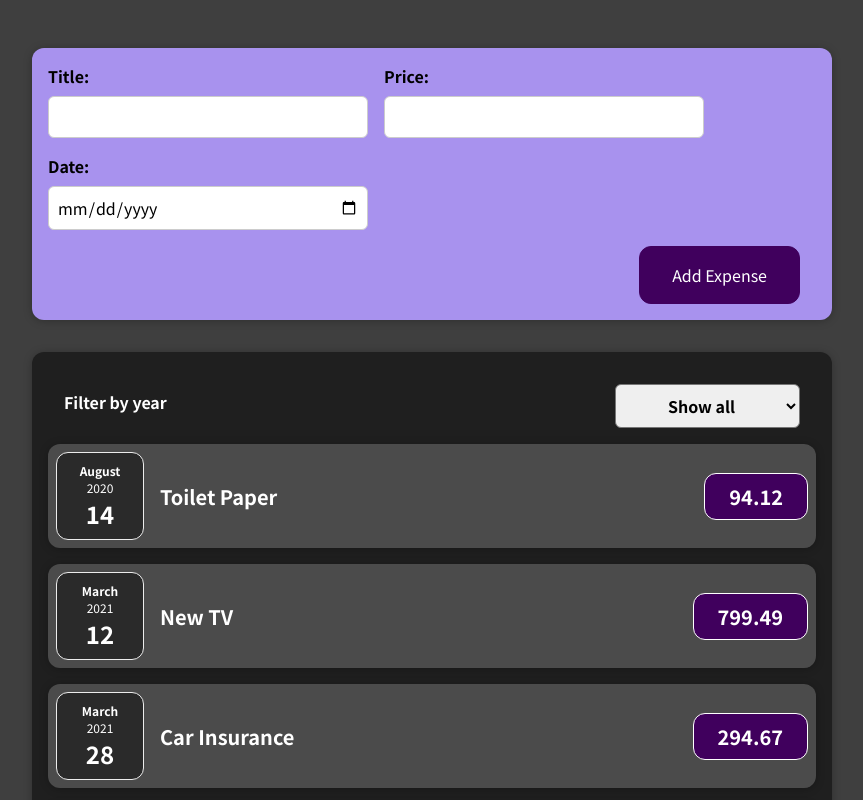
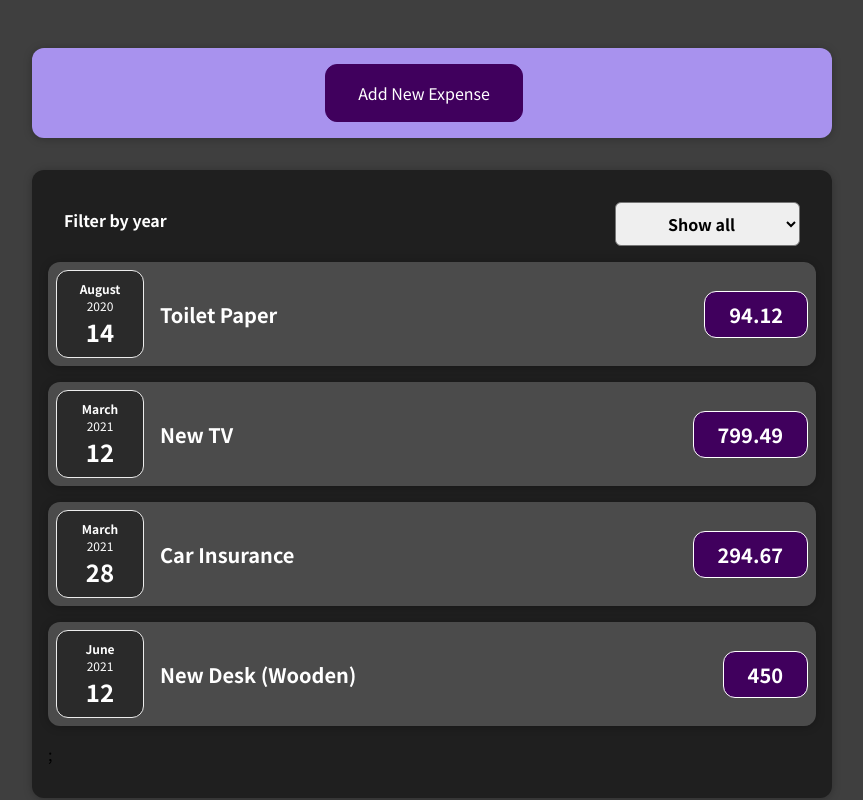
Before and after one commit to Raulosino/ExpenseTracker, a React (Create React App) app: page / in a window 1280 px wide. Shown: the top 800 px of the page, without its empty margins (208-1071 px from the left). Built offline with nearby package versions, Linux system fonts and the light colour scheme.

Commit message:
own solution to the assigment

```diff
--- a/src/components/NewExpense/ExpenseForm.js
+++ b/src/components/NewExpense/ExpenseForm.js
@@ -19,6 +19,10 @@ const ExpenseForm = (props) => {
    setEnteredDate(event.target.value);
   }
 
+  const closeForm = () =>{
+    props.closeFormSignal(false);
+  }
+
   const submitHandler =(event) =>{
     event.preventDefault();
     const expenseData = {
@@ -30,7 +34,7 @@ const ExpenseForm = (props) => {
     setEnteredTitle('');
     setEnteredPrice('');
     setEnteredDate('');
-
+    closeForm();
   }
 
   return (
@@ -38,18 +42,19 @@ const ExpenseForm = (props) => {
       <div className="new-expense__controls">
         <div className="new-expense__control">
           <label htmlFor="">Title:</label>
-          <input type="text" value={enteredTitle} onChange={titleChangeHandler}/>
+          <input required type="text" value={enteredTitle} onChange={titleChangeHandler}/>
         </div>
         <div className="new-expense__control">
             <label htmlFor="">Price:</label>
-            <input type="number"  min="0.01" step="0.01" value={enteredPrice} onChange={priceChangeHandler} />
+            <input required type="number"  min="0.01" step="0.01" value={enteredPrice} onChange={priceChangeHandler} />
         </div>
         <div className="new-expense__control">
             <label htmlFor="">Date:</label>
-            <input type="date"  min="2023-01-01" max="23-12-31" value={enteredDate} onChange={dateChangeHandler}/>
+            <input required type="date"  min="2023-01-01" max="23-12-31" value={enteredDate} onChange={dateChangeHandler}/>
         </div>
       </div>
       <div className="new-expense__actions">
+        <button onClick={closeForm}>Cancel</button>
         <button type="submit">Add Expense</button>
       </div>
     </form>
--- a/src/components/NewExpense/NewExpense.js
+++ b/src/components/NewExpense/NewExpense.js
@@ -1,6 +1,7 @@
 import "./NewExpense.css"
 import ExpenseForm from "./ExpenseForm.js";
 import Card from "../UI/Card";
+import { useState } from "react";
 
 const NewExpense = (props) => {
 
@@ -12,9 +13,24 @@ const NewExpense = (props) => {
         props.onAddExpense(expenseData)
     }
 
+    const [formStatus,setFormStatus] = useState(false);
+
+    const showForm = () =>{
+        setFormStatus(true);
+    }
+
+    const cancelFormSignal = () =>{
+        setFormStatus(false);
+    }
+
+    let divContent = <button onClick={showForm}>Add New Expense</button>;
+    if(formStatus){
+       divContent =  <ExpenseForm onSaveExpenseData={saveExpenseDataHandler} closeFormSignal={cancelFormSignal}/>
+    }
+
     return(
         <Card className="new-expense">
-            <ExpenseForm onSaveExpenseData={saveExpenseDataHandler}/>
+            {divContent}
         </Card>
     );
 }
```
